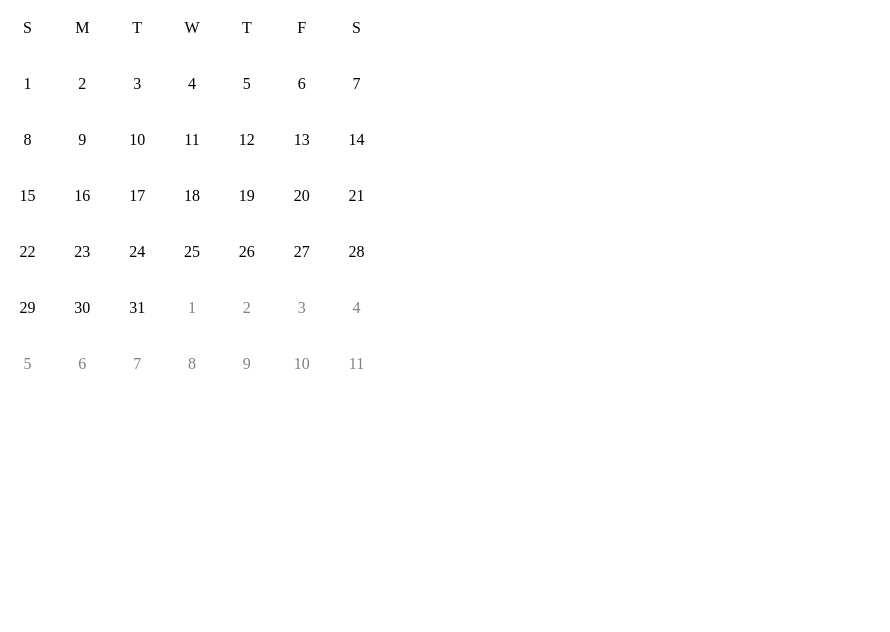
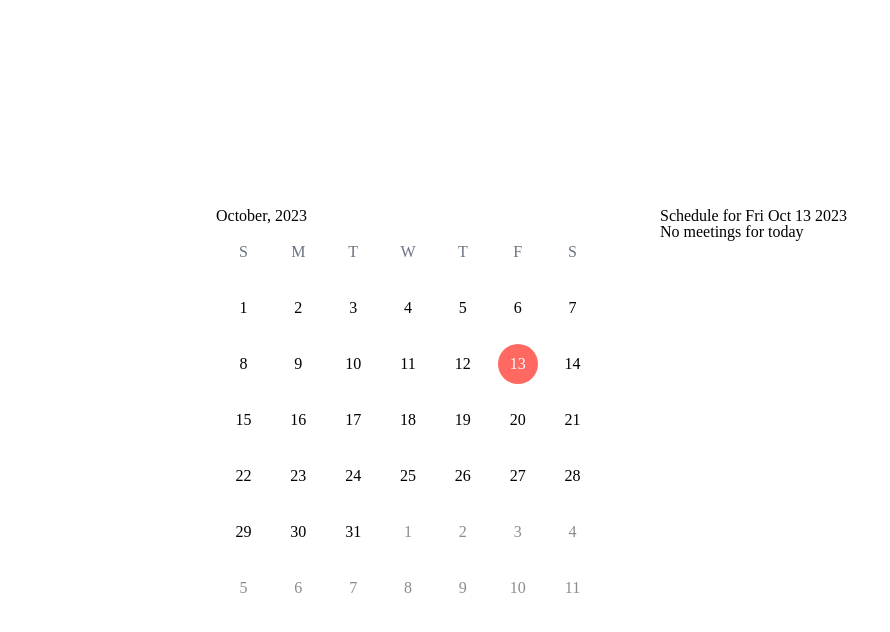
Before and after one commit to akbarimo/calendar-vue, a Vue app: page / in a window 1280 px wide. Shown: the top 632 px of the page, without its empty margins (0-890 px from the left). Built offline with nearby package versions, Linux system fonts and the light colour scheme.

Commit message:
Layout section for scheduled events and display month and year

```diff
--- a/src/App.vue
+++ b/src/App.vue
@@ -1,17 +1,33 @@
 <script setup>
+import { reactive } from 'vue';
+import dayjs from 'dayjs';
 import { generateCalendarDates, months, days } from './utils/calendar';
+const currentDate = dayjs();
 const dates = generateCalendarDates();
+const today = reactive(currentDate);
 </script>
 <template>
   <main>
     <div class="wrapper">
-      <div class="days-container">
-        <h1 class="dates" v-for="day in days" :key="day">{{ day }}</h1>
+      <div class="calendar-wrapper">
+        <div>{{ months[today.month()] }}, {{ today.year() }}</div>
+        <div class="days-container days-of-week">
+          <h1 class="dates" v-for="day in days" :key="day">{{ day }}</h1>
+        </div>
+        <div class="days-container">
+          <div class="dates" v-for="date in dates" :key="date.date">
+            <h1
+              class="date-cell"
+              :class="{ notCurrentMonth: !date.currentMonth, isToday: date.today }"
+            >
+              {{ date.date.date() }}
+            </h1>
+          </div>
+        </div>
       </div>
-      <div class="days-container">
-        <div class="dates" v-for="date in dates" :key="date.date">
-          <h1 :class="{ notCurrentMonth: !date.currentMonth }">{{ date.date.date() }}</h1>
-        </div>
+      <div class="event-container">
+        <h3>Schedule for Fri Oct 13 2023</h3>
+        <p>No meetings for today</p>
       </div>
     </div>
   </main>
@@ -19,6 +35,15 @@ const dates = generateCalendarDates();
 
 <style scoped>
 .wrapper {
+  display: flex;
+  gap: 2.5rem;
+  justify-content: center;
+  margin-left: auto;
+  margin-right: auto;
+  height: 100vh;
+  align-items: center;
+}
+.calendar-wrapper {
   width: 24rem;
   height: 24rem;
 }
@@ -27,13 +52,45 @@ const dates = generateCalendarDates();
   display: grid;
   grid-template-columns: repeat(7, minmax(0, 1fr));
 }
+
+.event-container {
+  width: 24rem;
+  height: 24rem;
+  padding-left: 1.25rem;
+  padding-right: 1.25rem;
+}
 .dates {
   height: 3.5rem;
   display: grid;
   place-content: center;
+  font-size: medium;
 }
 
 .notCurrentMonth {
-  color: grey;
+  color: #8c8c8c;
+}
+
+.isToday {
+  background-color: #ff6961;
+  color: white;
+}
+
+.days-of-week {
+  color: #6b7280;
+}
+
+.date-cell {
+  height: 2.5rem;
+  width: 2.5rem;
+  display: grid;
+  place-content: center;
+  border-radius: 50%;
+  cursor: pointer;
+  transition: all 0.2s;
+}
+
+.date-cell:hover {
+  background-color: black;
+  color: white;
 }
 </style>
```
